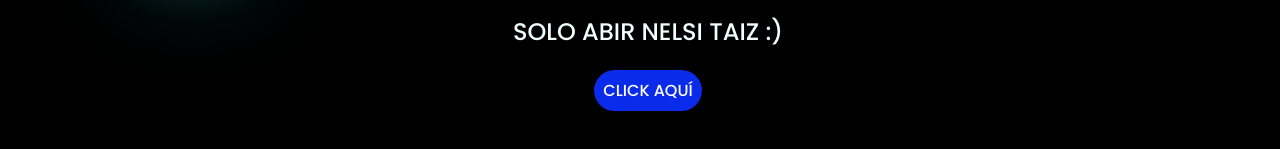
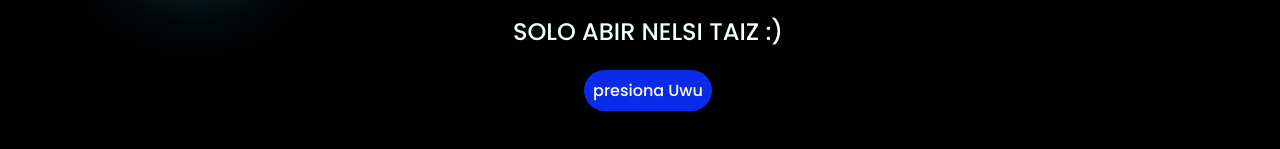
Before and after one commit to anrayosenchou/torpe, a plain HTML site: page index.html in a window 1280 px wide. Shown: the part 357-506 px from the top of the page. Drawn offline with Linux system fonts and the light colour scheme.

Commit message:
Update index.html

```diff
--- a/index.html
+++ b/index.html
@@ -28,7 +28,7 @@
     </div>
     <div class="button">
         <button class="botones">
-            <a href="flower.html" style="color: #fff;">CLICK AQUÍ</a>
+            <a href="flower.html" style="color: #fff;">presiona Uwu</a>
         </button>
     </div>
 
```
